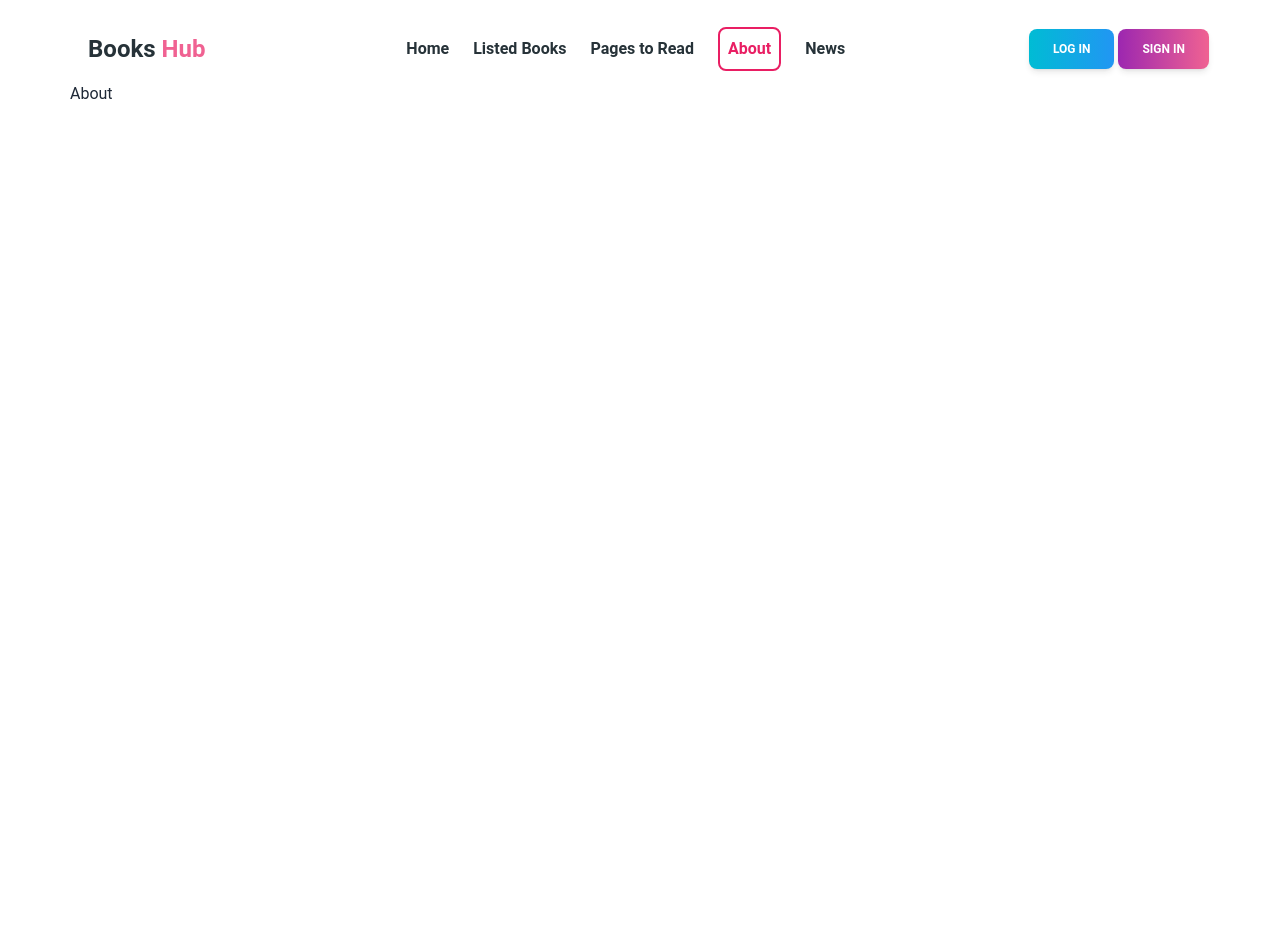
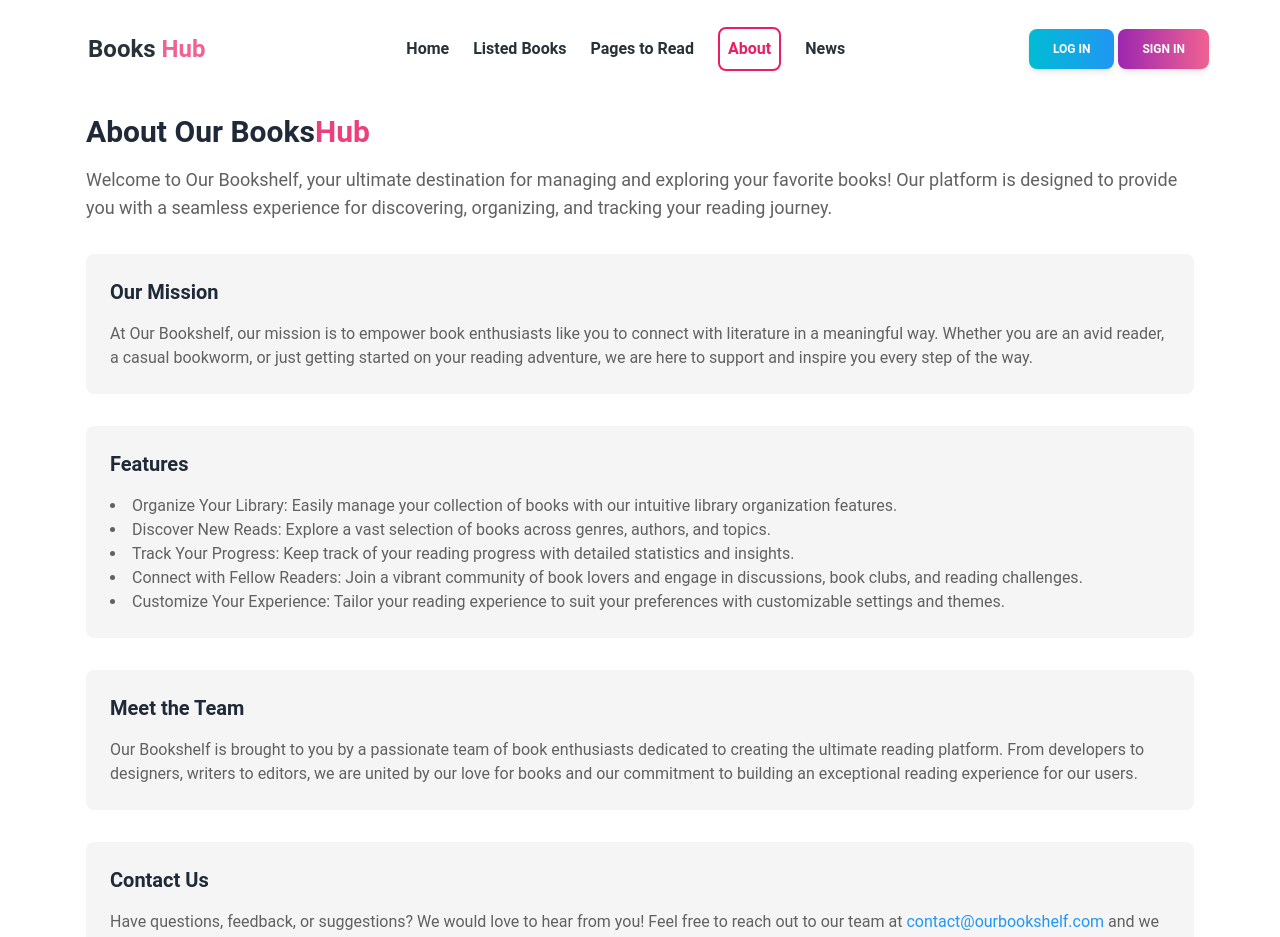
Before and after one commit to md-saiful-islam-0705/Books-Hub, a React (Vite) app: page /about in a window 1280 px wide. Shown: the top 937 px of the page. Before the commit the page ends 800 px from the top, so only its background shows below. Built offline with nearby package versions, Linux system fonts and the light colour scheme.

Commit message:
About and news section added

```diff
--- a/src/components/Chart/Chart.jsx
+++ b/src/components/Chart/Chart.jsx
@@ -13,12 +13,12 @@ const Chart = ({ data }) => {
     return <path d={path} fill={fill} />;
   };
 
-  const barWidth = 70;
+  const barWidth = 100;
   const gap = 10;
   const textOffset = 15;
 
   return (
-    <div className="border rounded-md p-4 lg:w-full w-full  overflow-auto ">
+    <div className="border shadow-md rounded-md p-4 lg:w-full w-full  overflow-auto ">
       <svg width={800} height="400">
         {data.map((book, index) => (
           <g
@@ -59,6 +59,9 @@ const Chart = ({ data }) => {
 
 Chart.propTypes = {
   data: PropTypes.array.isRequired,
+  fill: PropTypes.string.isRequired,
+  width: PropTypes.number.isRequired,
+  height: PropTypes.number.isRequired,
 };
 
 export default Chart;
--- a/src/components/ErrorPage/ErrorPage.jsx
+++ b/src/components/ErrorPage/ErrorPage.jsx
@@ -1,11 +1,18 @@
-
-
 const ErrorPage = () => {
     return (
-        <div>
-            <h1>Error..........</h1>
+      <div>
+        <div className="text-center">
+          <h1 className="mb-4 text-6xl font-semibold text-red-500">404</h1>
+          <p className="mb-4 text-lg text-gray-600">Oops! Looks like you are lost.</p>
+          <div className="animate-bounce">
+            <svg className="mx-auto h-16 w-16 text-red-500" fill="none" viewBox="0 0 24 24" stroke="currentColor">
+              <path strokeLinecap="round" strokeLinejoin="round" strokeWidth="2" d="M12 19l9 2-9-18-9 18 9-2zm0 0v-8"></path>
+            </svg>
+          </div>
+          <p className="mt-4 text-gray-600">Lets get you back <a href="/" className="text-blue-500">home</a>.</p>
         </div>
+      </div>
     );
-};
+  };
 
-export default ErrorPage;
+  export default ErrorPage;
--- /dev/null
+++ b/src/components/NewsCard/NewsArticle.jsx
@@ -0,0 +1,33 @@
+import PropTypes from "prop-types";
+
+const NewsArticle = ({ article }) => {
+  const { title, date, description, image, link } = article;
+
+  return (
+    <div className="bg-white rounded-lg shadow-md p-6">
+      <div className="flex justify-between items-center mb-4">
+        <h2 className="text-xl font-semibold">{title}</h2>
+      </div>
+      <img src={image} alt={title} className="mb-4 rounded-lg" />
+      <p className="text-gray-800 mb-4">{description}</p>
+      <div className="flex justify-between">
+        <a href={link} className="text-blue-500 hover:underline">
+          Read more
+        </a>
+        <p className="text-gray-600">{date}</p>
+      </div>
+    </div>
+  );
+};
+
+NewsArticle.propTypes = {
+  article: PropTypes.shape({
+    title: PropTypes.string.isRequired,
+    date: PropTypes.string.isRequired,
+    description: PropTypes.string.isRequired,
+    image: PropTypes.string.isRequired,
+    link: PropTypes.string.isRequired,
+  }).isRequired,
+};
+
+export default NewsArticle;
--- a/src/pages/About.jsx
+++ b/src/pages/About.jsx
@@ -1,11 +1,78 @@
-
-
 const About = () => {
-    return (
-        <div>
-            <h1>About</h1>
-        </div>
-    );
+  return (
+    <div className="container mx-auto px-4 py-8">
+      <h1 className="text-3xl font-bold mb-4">About Our Books<span className="text-pink-400">Hub</span></h1>
+      <p className="text-lg text-gray-700 mb-8">
+        Welcome to Our Bookshelf, your ultimate destination for managing and
+        exploring your favorite books! Our platform is designed to provide you
+        with a seamless experience for discovering, organizing, and tracking
+        your reading journey.
+      </p>
+      <div className="bg-gray-100 p-6 rounded-lg mb-8">
+        <h2 className="text-xl font-semibold mb-4">Our Mission</h2>
+        <p className="text-gray-700">
+          At Our Bookshelf, our mission is to empower book enthusiasts like you
+          to connect with literature in a meaningful way. Whether you are an avid
+          reader, a casual bookworm, or just getting started on your reading
+          adventure, we are here to support and inspire you every step of the
+          way.
+        </p>
+      </div>
+      <div className="bg-gray-100 p-6 rounded-lg mb-8">
+        <h2 className="text-xl font-semibold mb-4">Features</h2>
+        <ul className="list-disc list-inside text-gray-700">
+          <li>
+            Organize Your Library: Easily manage your collection of books with
+            our intuitive library organization features.
+          </li>
+          <li>
+            Discover New Reads: Explore a vast selection of books across genres,
+            authors, and topics.
+          </li>
+          <li>
+            Track Your Progress: Keep track of your reading progress with
+            detailed statistics and insights.
+          </li>
+          <li>
+            Connect with Fellow Readers: Join a vibrant community of book lovers
+            and engage in discussions, book clubs, and reading challenges.
+          </li>
+          <li>
+            Customize Your Experience: Tailor your reading experience to suit
+            your preferences with customizable settings and themes.
+          </li>
+        </ul>
+      </div>
+      <div className="bg-gray-100 p-6 rounded-lg mb-8">
+        <h2 className="text-xl font-semibold mb-4">Meet the Team</h2>
+        <p className="text-gray-700">
+          Our Bookshelf is brought to you by a passionate team of book
+          enthusiasts dedicated to creating the ultimate reading platform. From
+          developers to designers, writers to editors, we are united by our love
+          for books and our commitment to building an exceptional reading
+          experience for our users.
+        </p>
+      </div>
+      <div className="bg-gray-100 p-6 rounded-lg mb-8">
+        <h2 className="text-xl font-semibold mb-4">Contact Us</h2>
+        <p className="text-gray-700">
+          Have questions, feedback, or suggestions? We would love to hear from
+          you! Feel free to reach out to our team at{" "}
+          <a href="mailto:contact@ourbookshelf.com" className="text-blue-500">
+            contact@ourbookshelf.com
+          </a>{" "}
+          and we all get back to you as soon as possible.
+        </p>
+      </div>
+      <div className="bg-gray-100 p-6 rounded-lg mb-8">
+        <h2 className="text-xl font-semibold mb-4">Join Our Community</h2>
+        <p className="text-gray-700">
+          Ready to embark on your reading journey? Join Our Bookshelf today and
+          start exploring the wonderful world of books!
+        </p>
+      </div>
+    </div>
+  );
 };
 
 export default About;
--- a/src/pages/News.jsx
+++ b/src/pages/News.jsx
@@ -1,10 +1,21 @@
+import { useLoaderData } from "react-router-dom";
+import NewsArticle from "../components/NewsCard/NewsArticle";
 
 const News = () => {
-    return (
-        <div>
-            <h1>News</h1>
-        </div>
-    );
+  const news = useLoaderData();
+
+  return (
+    <div className="container mx-auto px-4 py-8">
+      <h1 className="text-center p-5 border rounded-xl my-5 font-bold text-3xl text-gray-600 shadow-sm">
+        Latest Book News
+      </h1>
+      <div className="grid grid-cols-1 md:grid-cols-2 lg:grid-cols-3 gap-8">
+        {news.news.map((article) => (
+          <NewsArticle key={article.id} article={article} />
+        ))}
+      </div>
+    </div>
+  );
 };
 
 export default News;
--- a/src/pages/ReadPages.jsx
+++ b/src/pages/ReadPages.jsx
@@ -1,7 +1,6 @@
-import { useEffect, useState } from 'react';
-import Chart from '../components/Chart/Chart';
-import { getStoredBooks } from '../utility/LocalStorage';
-import Tab from '../components/Tab/Tab'; // Import the Tab component
+import { useEffect, useState } from "react";
+import Chart from "../components/Chart/Chart";
+import { getStoredBooks } from "../utility/LocalStorage";
 
 const ReadPages = () => {
   const [readList, setReadList] = useState([]);
@@ -11,11 +10,9 @@ const ReadPages = () => {
     setReadList(storedBooks);
   }, []);
 
-
   return (
-        <div>
-            <h1>Pages to Read</h1>
-            <Chart data={readList.filter(book => !book.wishlist)} />
+    <div className="my-5">
+      <Chart data={readList.filter((book) => !book.wishlist)} />
     </div>
   );
 };
--- a/src/routes/Routes.jsx
+++ b/src/routes/Routes.jsx
@@ -34,7 +34,8 @@ export const router = createBrowserRouter([
       },
       {
         path: '/news',
-        element: <News/>
+        element: <News/>,
+        loader: () => fetch('/news.json'),
       },
       {
         path: '/bookDetails/:bookId',
```
Also changed, not shown: public/news.json (added, +28 -0 lines), 1 other file (tests, documents, lock files or other folders). Lines whose indentation alone changed are shown as unchanged.
